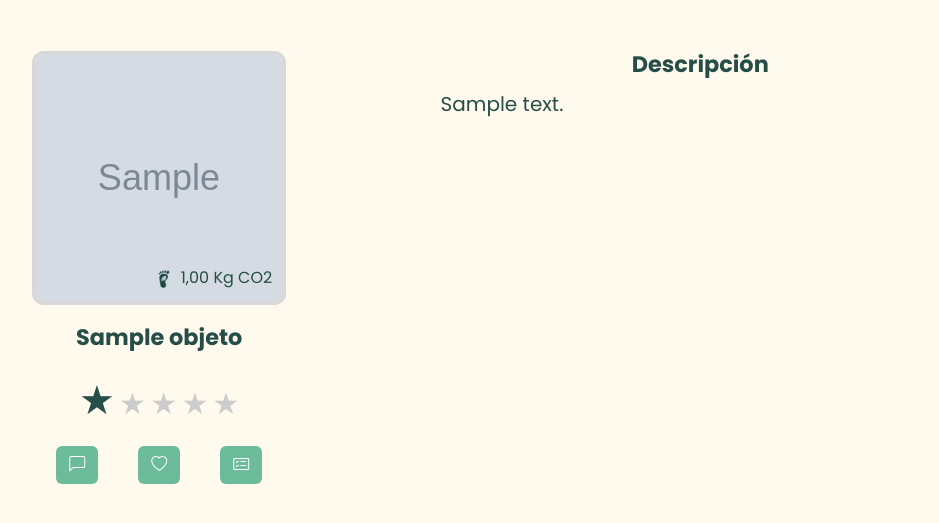
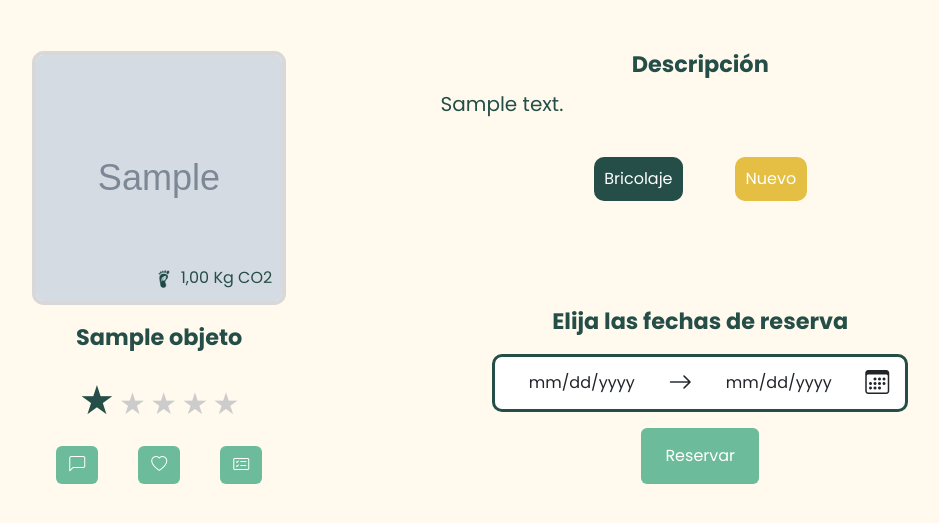
Before and after one commit to COSATECA-TFG/Cosateca, a Django app: page /catalogo/1 in a window 1280 px wide. Shown: the part 101-624 px from the top of the page, without its empty margins (81-1020 px from the left). Run offline with Django 5.2, Linux system fonts and the light colour scheme; tables that the repository leaves empty hold one stand-in row (values such as "Sample post"); grey boxes marked "Sample" are stand-in pictures.

Commit message:
fix: Ajustes de las pantallas para asociarlas a objeto

```diff
--- a/cosateca/core/templates/base.html
+++ b/cosateca/core/templates/base.html
@@ -7,6 +7,8 @@
     <link rel="stylesheet" href="{% static 'core/css/style.css' %}">
     <link rel="stylesheet" href="{% static 'usuario/css/style.css' %}">
     <link rel="stylesheet" href="{% static 'alquiler/css/style.css' %}">
+    <link rel="stylesheet" href="{% static 'objeto/css/style.css' %}">
+
     <link rel="icon" href="{% static 'img/favicon.ico' %}">
 
 
--- a/cosateca/cosateca/urls.py
+++ b/cosateca/cosateca/urls.py
@@ -25,7 +25,7 @@ urlpatterns = [
     path('', include('usuario.urls')),
     path('', include('alquiler.urls')),
     #path('', include('almacen.urls')),
-    #path('', include('objeto.urls')),
+    path('', include('objeto.urls')),
 ]
 
 #if settings.DEBUG:
--- /dev/null
+++ b/cosateca/objeto/static/objeto/css/style.css
@@ -0,0 +1,152 @@
+
+/* Catalogo */
+
+.filtrado_ordenacion{
+  background-color: white;
+  border-radius: 0.625rem !important;
+  border: 2px solid rgb(216, 216, 216) ;
+  margin-bottom: 1.5%;
+}
+
+.titulo_filtrado_ordenacion{
+  font-size:2rem;
+
+}
+
+.botonera_filtros{
+  margin-top: 3% !important;
+  margin-bottom: 10% !important;
+}
+
+.botonera_filtros a{
+    background-color: transparent !important;
+    border-radius: 1rem !important;
+    border-color: rgb(216, 216, 216) !important;
+    border-width: 3px !important;
+    width: 55%;
+    margin-top: 3%;
+    margin-bottom: 3%;
+    padding-top: 4%;
+    padding-bottom: 4%;
+    color: rgb(164, 163, 163);
+    font-size: 1.2rem;
+}
+
+.input-buscar {
+    background: url('https://cdn.jsdelivr.net/npm/bootstrap-icons@1.10.5/icons/search.svg') no-repeat 1% center;
+    background-size: 1.2rem;
+    padding-left: 3rem !important;
+    padding-top: 1% !important;
+    padding-bottom: 1% !important;
+    border-radius: 1rem !important;
+    border-color: rgb(226, 226, 226) !important;
+    border-width: 3px !important;
+    font-size: 18px !important;
+}
+
+.input-buscar::placeholder {
+    color: rgb(164, 163, 163) !important;
+    opacity: 0.6 !important;
+}
+
+
+/* Detalle de objeto */
+
+.imagen_detalle_objeto {
+    margin-top: 20% !important;
+    aspect-ratio: 1/1;
+    border-radius: 0.725rem !important;
+    border: 0.3rem solid rgb(216, 216, 216) ;
+    overflow: hidden;
+
+}
+
+.imagen_detalle_objeto img {
+  width: 100%;
+  height: 100%;
+  object-fit: cover;
+}
+
+#titulo_detalle_objeto {
+  font-size: 1.4rem !important;
+  font-weight: bold;
+  color: #244E47;
+}
+
+.estrella_activa{
+  color: #244E47;
+  font-size:2.5rem;
+}
+
+.estrella_inactiva{
+  color: #ccc;
+  font-size:1.875rem;
+}
+
+.botonera_detalles_objeto > #comentario{
+  background-color: #6CBC9B !important;
+}
+
+.botonera_detalles_objeto > #valorar{
+    background-color: #6CBC9B !important;
+}
+
+.botonera_detalles_objeto > #lista_deseos{
+    background-color: #6CBC9B !important;
+}
+
+#comentario .bi, #valorar .bi, #lista_deseos .bi {
+    color: white !important;
+}
+
+.descripcion_objeto > p {
+  color: #244E47;
+
+}
+
+.texto_imagen{
+  position: absolute;
+  bottom: 0;
+  left: 0;
+  right: 0;
+  color: #244E47;
+  padding: 10px;
+  text-align: end;
+}
+
+.estado, .tipo{
+  color: white !important;
+  padding: 2% !important;
+  border-radius: 0.625rem !important;
+}
+
+.tipo {
+  background-color: #244E47 !important;
+}
+
+.estado{
+  background-color: #e4bf44!important;
+}
+
+.reserva{
+  position: absolute;
+  bottom: 0;
+  right: 0;
+  left: 0;
+}
+
+.reserva-fechas{
+  background-color: white !important;
+  border-radius: 0.625rem !important;
+  border: 3px solid #244E47 !important;
+}
+
+.input_fecha{
+  background-color: transparent !important;
+  width: 100% !important;
+}
+
+.input_fecha::-webkit-calendar-picker-indicator {
+    display: none;
+    -webkit-appearance: none;
+}
--- /dev/null
+++ b/cosateca/objeto/templates/detalle_objeto.html
@@ -0,0 +1,88 @@
+{% extends "base.html" %}
+
+{% block title %}Inicio{% endblock %}
+
+{% block content %}
+
+{% include "header.html" %}
+
+<div class="row">
+  <section class="col-3 titulo-imagen">
+    <div class="ms-5">
+      <div class="imagen_detalle_objeto position-relative">
+        <img src="{{objeto.imagen}}" alt="imagen de {{objeto.nombre}}" class="">
+        <span class="texto_imagen">
+          <img src="../static/img/huella_carbono.png" alt="icono" style="width: 1.5em; vertical-align: middle;">
+          {{objeto.huella_carbono}} Kg CO2
+
+        </span>
+      </div>
+
+      <div class="d-flex justify-content-center align-items-center mt-3">
+        <span id="titulo_detalle_objeto"> {{objeto.nombre}} </span>
+      </div>
+
+      <div class="estrellas text-center mt-3">
+        {% for i in "12345" %}
+        {% if forloop.counter <= estrellas %} <span class="estrella_activa">&#9733;</span>
+          {% else %}
+          <span class="estrella_inactiva">&#9733;</span> {# Estrella vacía #}
+          {% endif %}
+          {% endfor %}
+      </div>
+
+      <div class="botonera_detalles_objeto d-flex justify-content-center align-items-center mt-3">
+        <a href="" id="comentario" class="btn me-4"><i class="bi bi-chat-left"></i></a>
+        <a href="" id="valorar" class="btn ms-3 me-4"><i class="bi bi-heart"></i></a>
+        <a href="" id="lista_deseos" class="btn ms-3"> <i class="bi bi-card-checklist"></i></a>
+
+      </div>
+
+    </div>
+  </section>
+
+  <section class="col-5 descripcion_reserva position-relative">
+    <div class="descripcion_objeto mt-5 text-center">
+      <span id="titulo_detalle_objeto" class="text-center"> Descripción </span>
+
+      <p class="mt-2 text-start fs-5">{{objeto.descripcion}}</p>
+    </div>
+
+    <div class="estado_tipo text-center mt-5">
+      <span class="tipo me-5">{{objeto.categoria}}</span>
+      <span class="estado ">{{objeto.condicion}}</span>
+
+    </div>
+
+    <div class="reserva d-flex flex-column align-items-center">
+      <span id="titulo_detalle_objeto">Elija las fechas de reserva</span>
+      <form id='form-reserva' class="reserva-fechas d-flex align-items-center justify-content-center p-2 mt-3"
+        style="border: 3px solid #244E47; border-radius: 12px;">
+        <input type="date" class="input_fecha form-control border-0 text-center">
+        <i class="bi bi-arrow-right mx-2" style="font-size: 1.5rem;"></i>
+        <input type="date" class="input_fecha form-control border-0 text-center">
+        <i class="bi bi-calendar3 mx-2" style="font-size: 1.5rem;"></i>
+      </form>
+      <div class="">
+        <button id="enviar-reserva" type="submit" class="btn btn-primary mt-3 boton_envio_formulario ps-4 pe-4 pt-3 pb-3">Reservar</button>
+      </div>
+
+    </div>
+
+
+
+
+  </section>
+
+</div>
+
+
+<script>
+  document.getElementById('enviar-reserva').addEventListener('click', function () {
+    document.getElementById('form-reserva').submit();
+  });
+</script>
+
+
+
+{% endblock %}
--- a/cosateca/objeto/urls.py
+++ b/cosateca/objeto/urls.py
@@ -1 +1,10 @@
-#urls de objeto
+from django.urls import path, include
+from . import views
+from django.conf.urls.static import static
+from django.conf import settings
+
+
+urlpatterns = [
+    path('catalogo', views.catalogo, name='catalogo'),
+    path('catalogo/<int:objeto_id>', views.detalle_objeto, name='detalle_objeto'),
+]#urls de objeto
--- a/cosateca/objeto/views.py
+++ b/cosateca/objeto/views.py
@@ -1,3 +1,66 @@
 from django.shortcuts import render
+from objeto.models import Objeto
+from almacen.models import Almacen
+from django.contrib.auth.decorators import login_required
+from django.db.models import Case, When, IntegerField, Value, Avg
 
-# Create your views here.
+@login_required
+def catalogo(request):
+    herramientas = Objeto.objects.all()
+    almacenes = Almacen.objects.all()
+    categoria = request.GET.get('categoria', '')
+    if categoria:
+        herramientas = herramientas.filter(categoria__icontains=categoria)
+
+    condicion = request.GET.get('condicion', '')
+    if condicion:
+        herramientas = herramientas.filter(condicion__icontains=condicion)
+
+    localizacion = request.GET.get('almacen', '')
+    if localizacion:
+        herramientas = herramientas.filter(almacen__nombre__icontains=localizacion)
+
+    orden_condicion = request.GET.get('orden_condicion', '')
+    if orden_condicion:
+        herramientas = herramientas.annotate(
+            condicion_valor=Case(
+                When(condicion='Nuevo', then=Value(1)),
+                When(condicion='Bueno', then=Value(2)),
+                When(condicion='Desgastado', then=Value(3)),
+                When(condicion='Perdido', then=Value(4)),
+                default=0,
+                output_field=IntegerField()
+            )
+        )
+        if orden_condicion == 'Menor':
+            herramientas = herramientas.order_by('-condicion_valor')
+        else:
+            herramientas = herramientas.order_by('condicion_valor')
+
+    orden_valoracion = request.GET.get('orden_valoracion', '')
+    if orden_valoracion:
+        if orden_valoracion == 'Mayor':
+            herramientas = herramientas.order_by('-valoraciones_recibidas_objeto__estrellas')
+        else:
+            herramientas = herramientas.order_by('valoraciones_recibidas_objeto__estrellas')
+    if request.method == 'GET':
+        nombre = request.GET.get('nombre_herramienta', '')
+        if nombre:
+            herramientas = herramientas.filter(nombre__icontains=nombre)
+    return render(request, 'catalogo.html', {'herramientas': herramientas, 'almacenes':almacenes})
+
+
+
+def detalle_objeto(request, objeto_id):
+    objeto = Objeto.objects.get(id=objeto_id)
+
+    estrellas = objeto.valoraciones_recibidas_objeto.aggregate(
+        media_estrellas = Avg('estrellas')
+    ) ['media_estrellas'] or 0
+
+
+
+
+
+
+    return render(request, 'detalle_objeto.html', {'objeto': objeto, 'estrellas': estrellas})
--- a/cosateca/usuario/static/usuario/css/style.css
+++ b/cosateca/usuario/static/usuario/css/style.css
@@ -335,3 +335,40 @@ section > form > div:first-child{
   padding: 10px;
   text-align: end;
 }
+
+.estado, .tipo{
+  color: white !important;
+  padding: 2% !important;
+  border-radius: 0.625rem !important;
+}
+
+.tipo {
+  background-color: #244E47 !important;
+}
+
+.estado{
+  background-color: #e4bf44!important;
+}
+
+.reserva{
+  position: absolute;
+  bottom: 0;
+  right: 0;
+  left: 0;
+}
+
+.reserva-fechas{
+  background-color: white !important;
+  border-radius: 0.625rem !important;
+  border: 3px solid #244E47 !important;
+}
+
+.input_fecha{
+  background-color: transparent !important;
+  width: 100% !important;
+}
+
+.input_fecha::-webkit-calendar-picker-indicator {
+    display: none;
+    -webkit-appearance: none;
+}
--- a/cosateca/usuario/urls.py
+++ b/cosateca/usuario/urls.py
@@ -10,6 +10,4 @@ urlpatterns = [
     path('cuestionario_preferencias', views.cuestionario_preferencias, name='cuestionario_preferencias'),
     path('menu', views.menu, name='menu'),
     path('cerrar_sesion', views.cerrar_sesion, name='cerrar_sesion'),
-    path('catalogo', views.catalogo, name='catalogo'),
-    path('catalogo/<int:objeto_id>', views.detalle_objeto, name='detalle_objeto'),
 ]
```
Also changed, not shown: cosateca/usuario/templates/detalle_objeto.html (deleted, +0 -63 lines), cosateca/objeto/templates/catalogo.html (renamed from cosateca/usuario/templates/catalogo.html).
